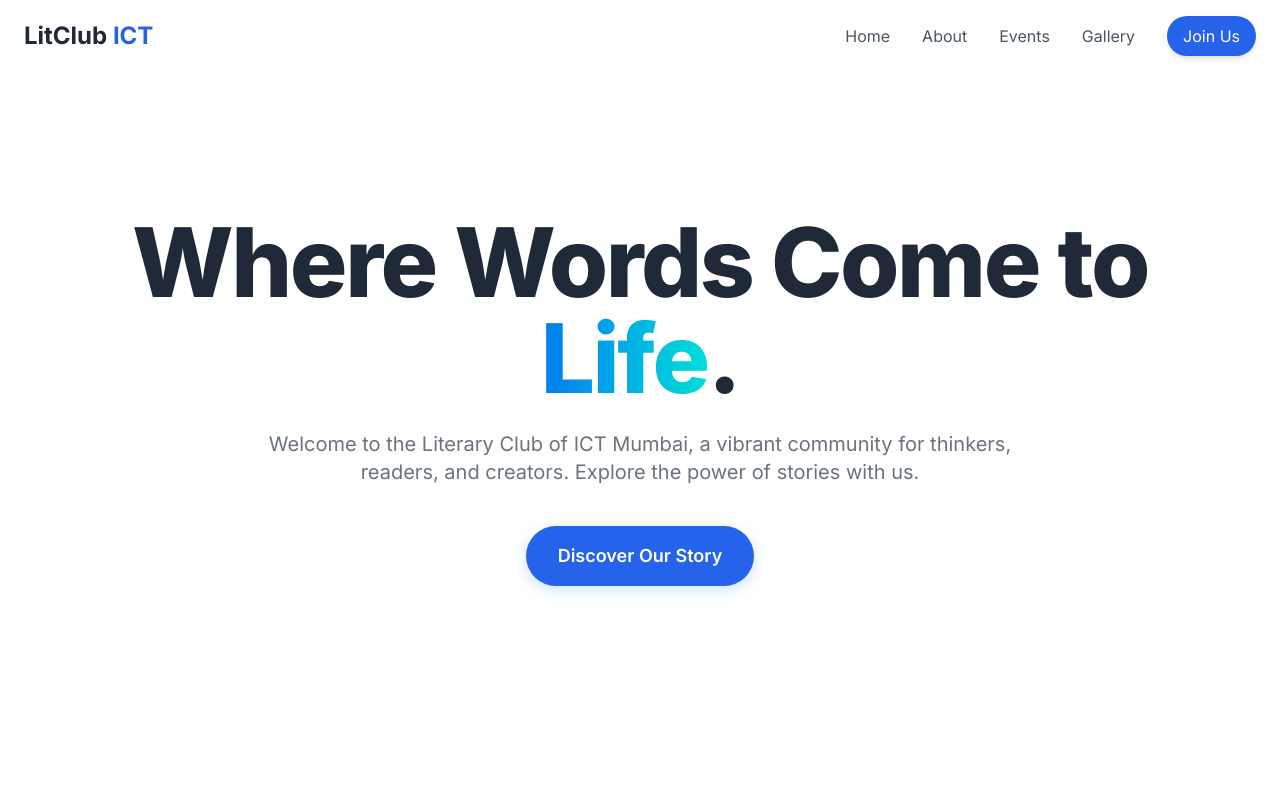
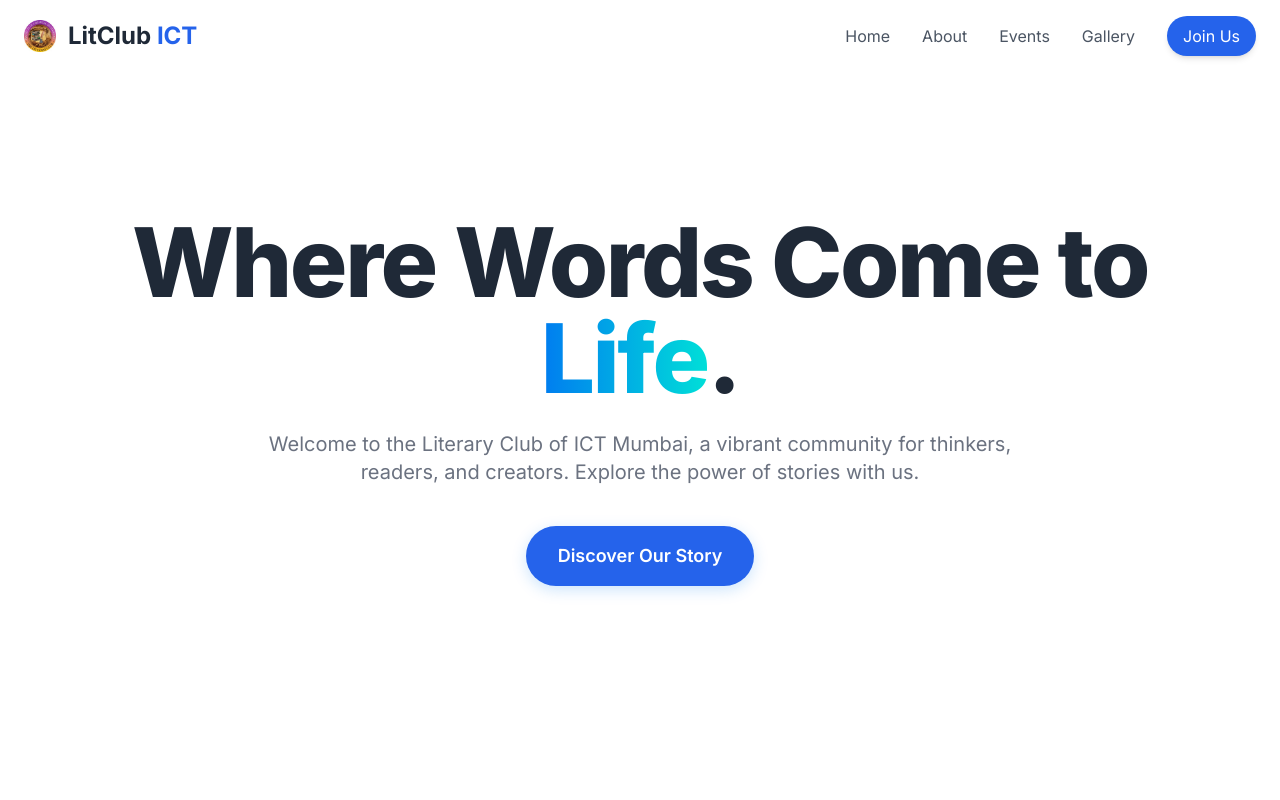
Before and after one commit to Ephi9/website-litclub-ictmumbai, a plain HTML site: page index.html in a window 1280 px wide. Shown: the top 800 px of the page. Drawn offline with nearby package versions, Linux system fonts and the light colour scheme.

Commit message:
Add logo to header section in index.html

```diff
--- a/index.html
+++ b/index.html
@@ -79,11 +79,12 @@
     </style>
 </head>
 <body class="bg-gray-50">
-
-    <!-- Header & Navigation -->
     <header id="header" class="fixed top-0 left-0 right-0 z-50 transition-all duration-300">
         <nav class="container mx-auto px-6 py-4 flex justify-between items-center">
-            <div class="text-2xl font-bold text-gray-800">LitClub <span class="text-blue-600">ICT</span></div>
+<div class="flex items-center">
+    <img src="litclublogo.png" alt="LitClub Logo" class="h-8 mr-3"> <!-- Add your logo here -->
+    <div class="text-2xl font-bold text-gray-800">LitClub <span class="text-blue-600">ICT</span></div>
+</div>
             <div class="hidden md:flex space-x-8 items-center">
                 <a href="#home" class="text-gray-600 hover:text-blue-600 transition-colors">Home</a>
                 <a href="#about" class="text-gray-600 hover:text-blue-600 transition-colors">About</a>
```
